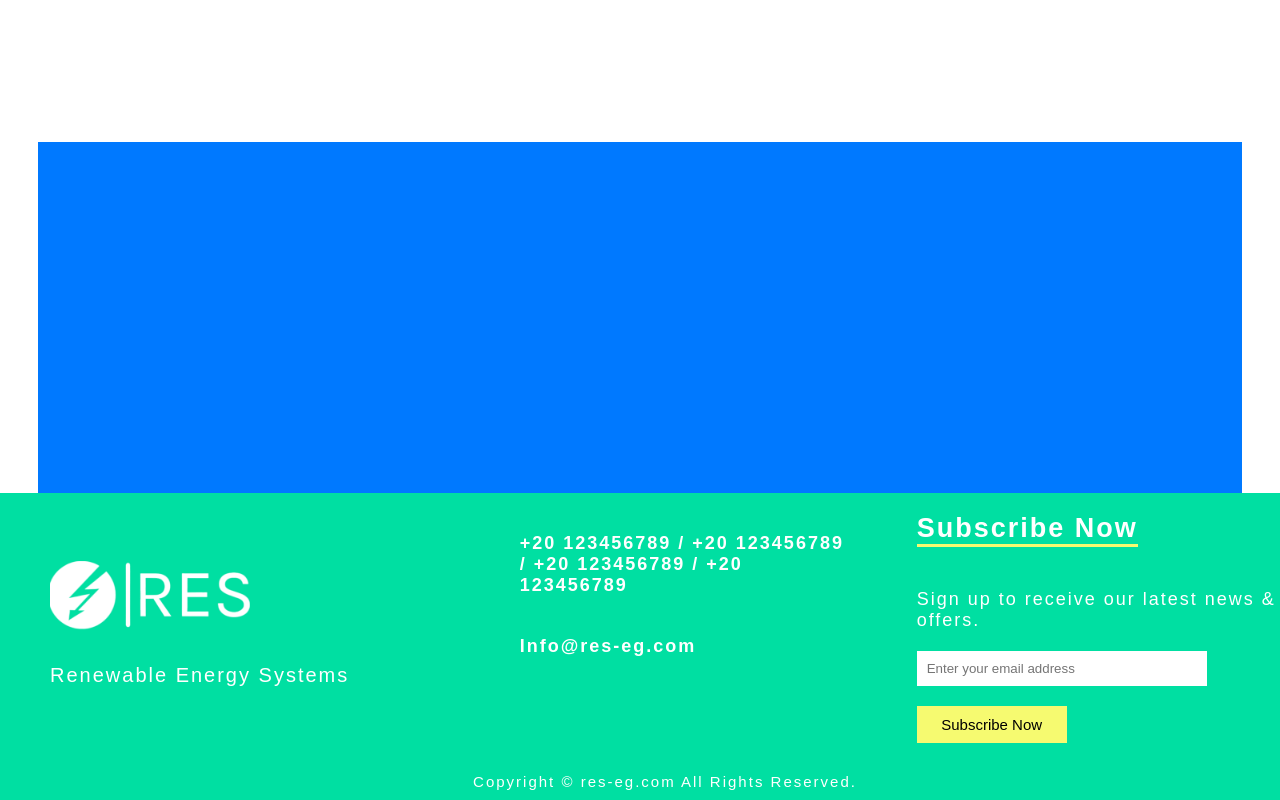
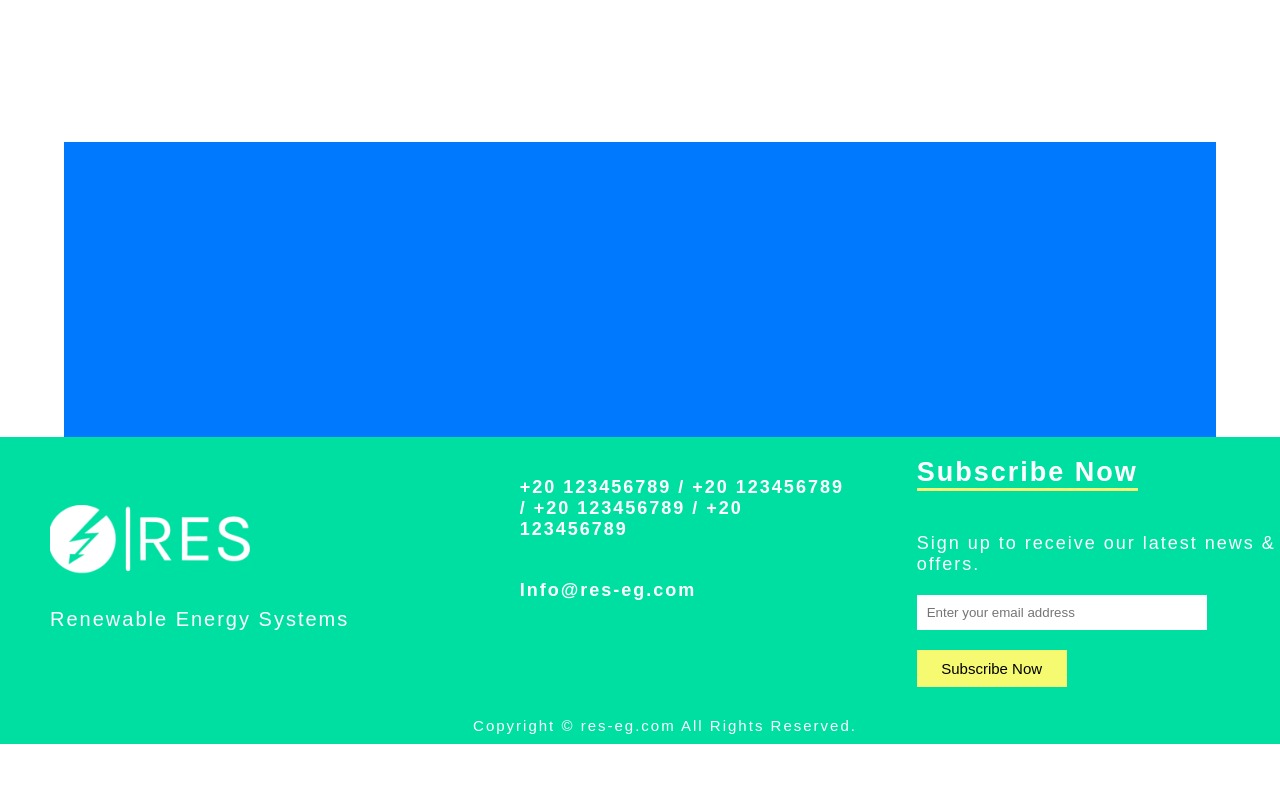
Before and after one commit to mostafa-abuelkhair/res-eg, an Angular app in the folder res-front/: page / in a window 1280 px wide. Shown: the part 3688-4488 px from the top of the page. After the commit the page ends 4432 px from the top, so only its background shows below. Built offline with nearby package versions, Linux system fonts and the light colour scheme; a web font is replaced by a local one.

Commit message:
improve prefooter

```diff
--- a/res-front/src/app/prefooter/prefooter.component.css
+++ b/res-front/src/app/prefooter/prefooter.component.css
@@ -1,12 +1,13 @@
 .prefooter{
     background-color: var(--blue);
     font-family: sans-serif;
-    height: 300px;
     width: 90%;
     margin: auto;
     text-align: center;
     font-size: 2.5rem;
-    padding: 2rem;
+    padding-top: 3rem;
+    padding-bottom: 3rem;
+    box-sizing: border-box;
     color: white;
     display: flex;
     justify-content: center;
@@ -14,11 +15,9 @@
 }
 
 .prefooter section{
-    width: 80%;
-    display: flex;
-    flex-direction: column;
+    width: 75%;
     text-align: start;
-    padding-left: 7rem;
+    padding-left: 6rem;
     font-weight: 900;
 }
 
@@ -31,7 +30,7 @@
 }
 
 .prefooter i{
-    width: 20%;
+    width: 25%;
     height: 100%;
     display: flex;
     justify-content: center;
```
